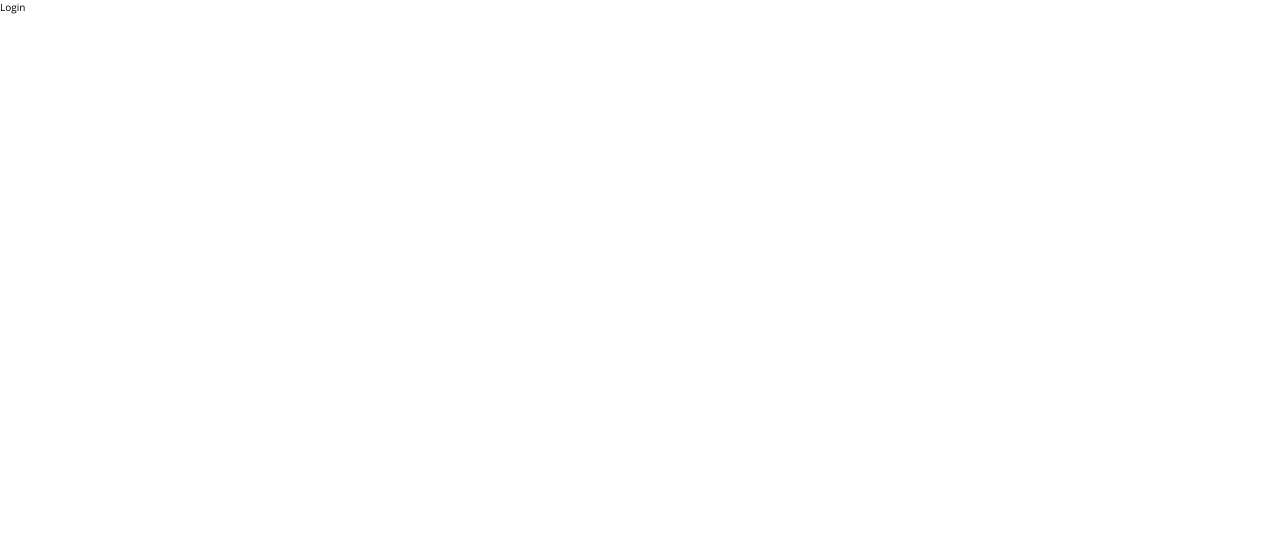
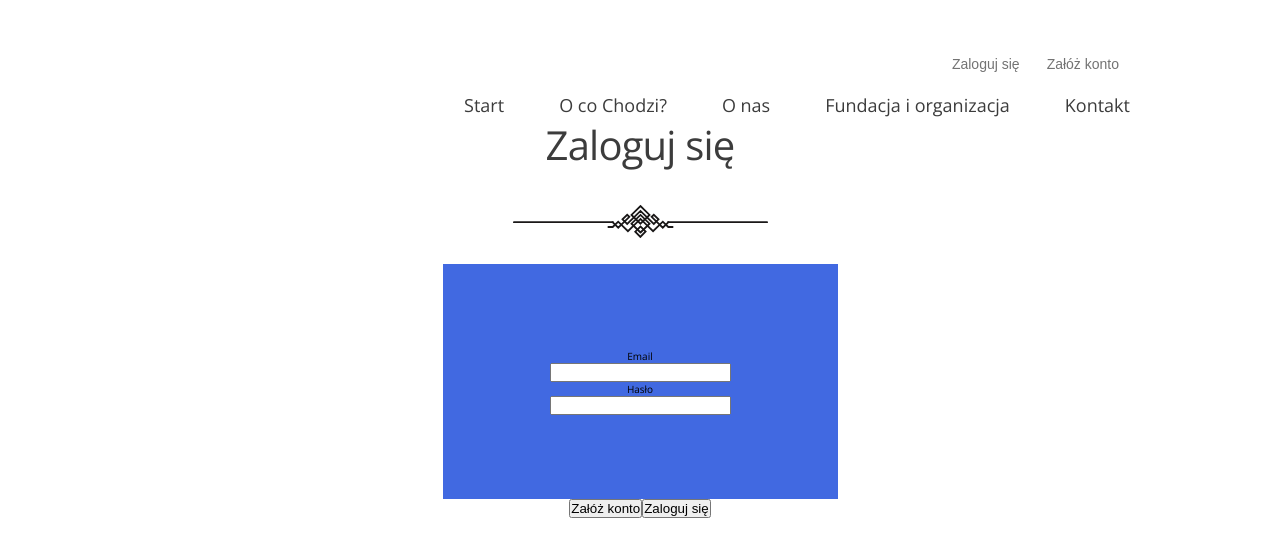
Before and after one commit to Bonifacy1231/SecondLife, a React (Vite) app: page /login in a window 1280 px wide. Shown: the top 556 px of the page. Built offline with nearby package versions, Linux system fonts and the light colour scheme.

Commit message:
Creating the Login component. Adding styling for the section.

```diff
--- a/src/Layout/Login/Login.jsx
+++ b/src/Layout/Login/Login.jsx
@@ -1,9 +1,36 @@
-import React from 'react'
+import React from "react";
+import Navigation from "../../components/Navigation/Navigation";
+import "./login.scss";
 
 const Login = () => {
   return (
-    <div>Login</div>
-  )
-}
+    <div className="login">
+      <Navigation />
+      <div className="login__container">
+        <div className="login__box">
+          <h2 className="login__box__title second-title">Zaloguj się</h2>
+          <img
+            className="login__box__decoration"
+            src="src\assets\icons\Decoration.svg"
+            alt=""
+          />
+          <div className="login__form">
+            <label htmlFor="">Email</label>
 
-export default Login
+            <input type="text" />
+
+            <label htmlFor="">Hasło</label>
+
+            <input type="password" />
+          </div>
+        </div>
+        <div>
+          <button>Załóż konto</button>
+          <button>Zaloguj się</button>
+        </div>
+      </div>
+    </div>
+  );
+};
+
+export default Login;
--- /dev/null
+++ b/src/Layout/Login/login.scss
@@ -0,0 +1,37 @@
+@use "src/scss/settings/_index.scss" as *;
+
+.login {
+  height: 100vh;
+  &__container {
+
+    display: flex;
+    justify-content: center;
+    align-items: center;
+    flex-direction: column;
+    .login__box {
+      display: flex;
+      flex-direction: column;
+      justify-content: center;
+      align-items: center;
+      &__title {
+        font-size: 4rem;
+        font-weight: normal;
+        letter-spacing: -0.8px;
+        color: $colorText;
+        margin-bottom: 3.2rem;
+      }
+      &__decoration {
+        @include decoration;
+      }
+      .login__form {
+        min-width: 395px;
+        min-height: 235px;
+        background-color: royalblue;
+        display: flex;
+        justify-content: center;
+        align-items: center;
+        flex-direction: column;
+      }
+    }
+  }
+}
```
